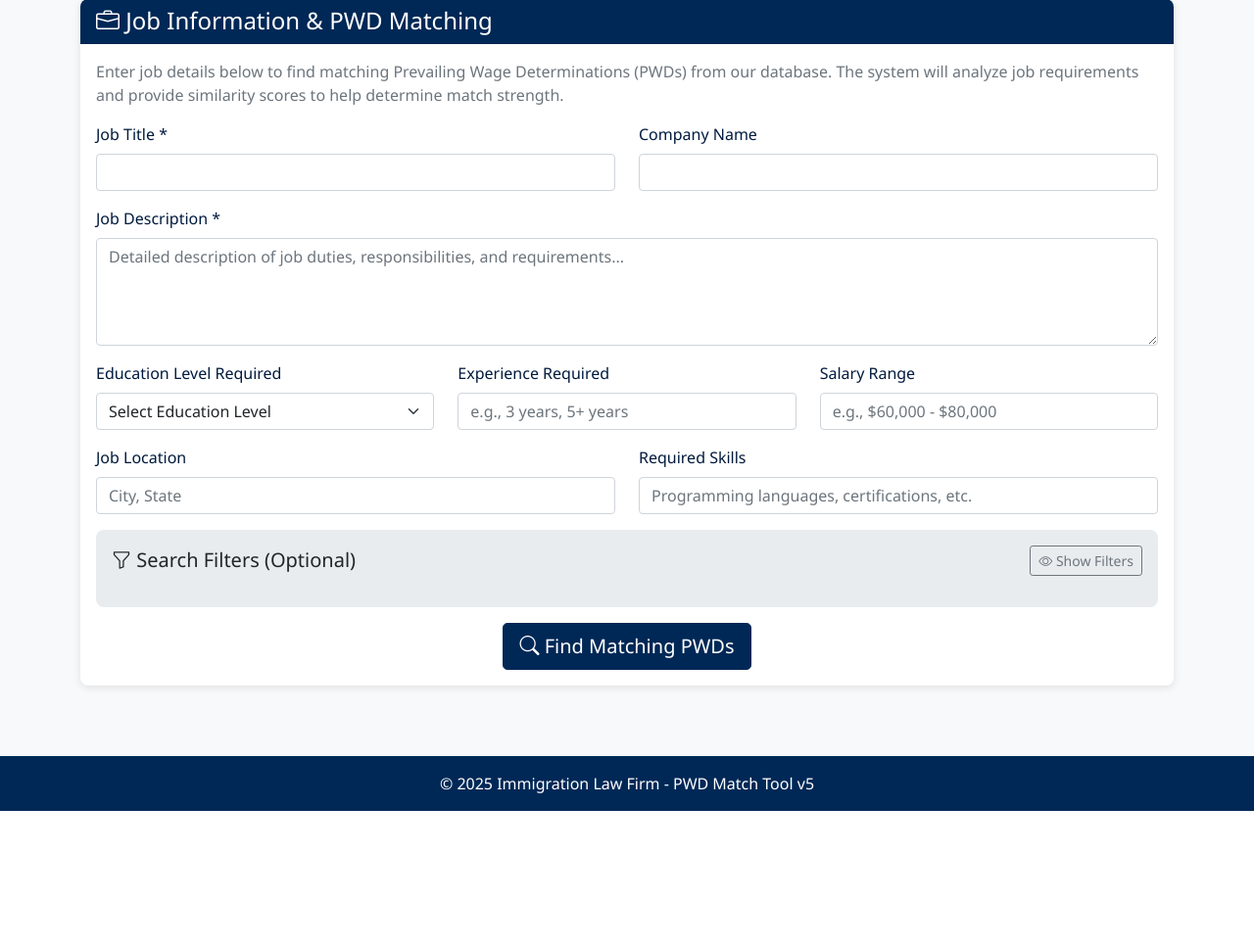
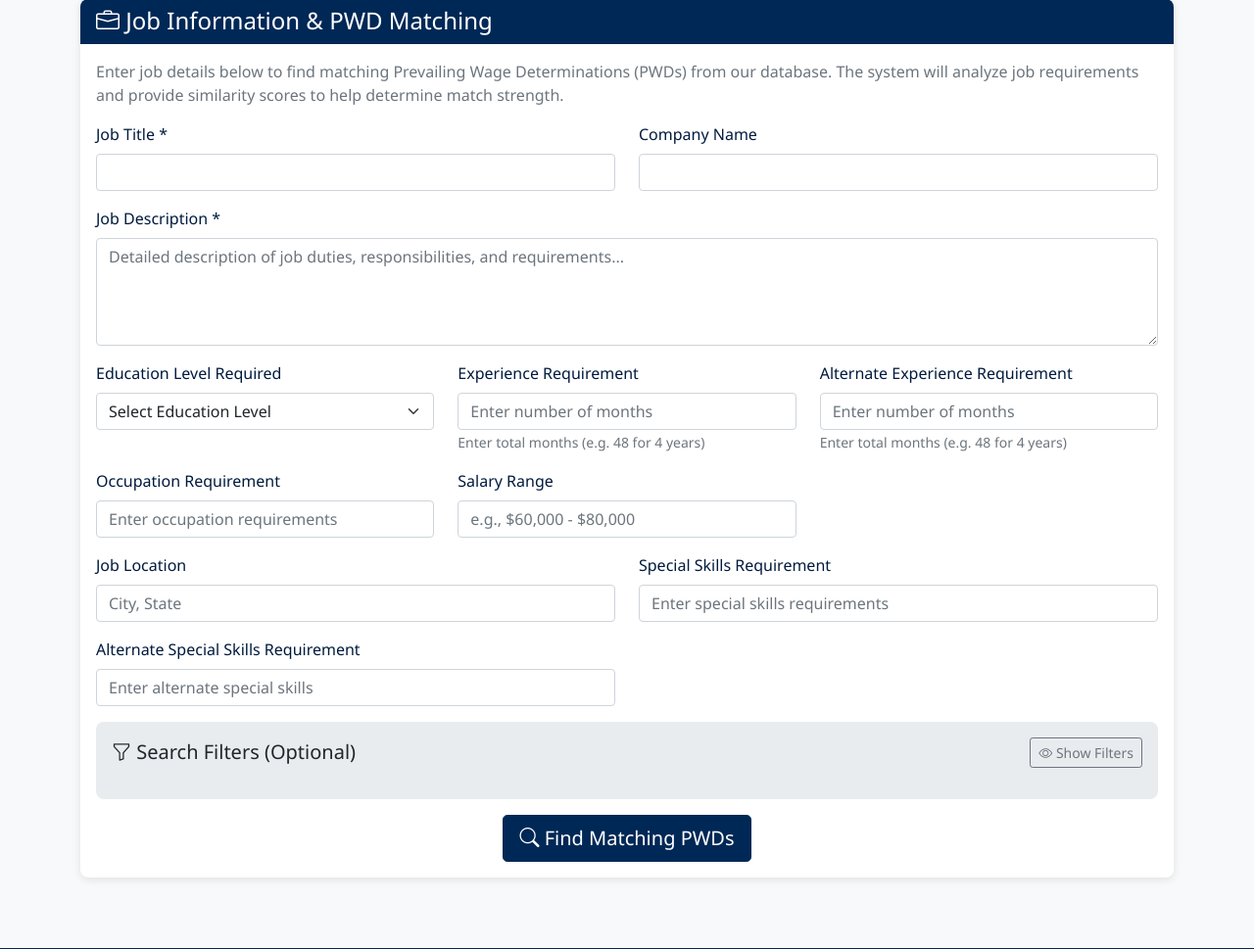
Before and after one commit to mmbeirut/pwdmatchtoolv1, a Flask app: page / in a window 1280 px wide. Shown: the part 87-1056 px from the top of the page at 98% size. Before the commit the page ends 915 px from the top, so only its background shows below. Run offline with Flask 3, Linux system fonts and the light colour scheme; some libraries are stand-ins or nearby versions.

Commit message:
feat: Update search form with new experience, skills, and occupation fields
Co-authored-by: aider (openrouter/anthropic/claude-3.5-sonnet) <aider@aider.chat>

```diff
--- a/templates/index.html
+++ b/templates/index.html
@@ -55,9 +55,25 @@
                         </div>
                         <div class="col-md-4">
                             <div class="mb-3">
-                                <label for="experience_required" class="form-label">Experience Required</label>
-                                <input type="text" class="form-control" id="experience_required" name="experience_required"
-                                       placeholder="e.g., 3 years, 5+ years">
+                                <label for="experience_requirement" class="form-label">Experience Requirement</label>
+                                <input type="number" class="form-control" id="experience_requirement" name="experience_requirement"
+                                       placeholder="Enter number of months">
+                                <small class="text-muted">Enter total months (e.g. 48 for 4 years)</small>
+                            </div>
+                        </div>
+                        <div class="col-md-4">
+                            <div class="mb-3">
+                                <label for="alternate_experience" class="form-label">Alternate Experience Requirement</label>
+                                <input type="number" class="form-control" id="alternate_experience" name="alternate_experience"
+                                       placeholder="Enter number of months">
+                                <small class="text-muted">Enter total months (e.g. 48 for 4 years)</small>
+                            </div>
+                        </div>
+                        <div class="col-md-4">
+                            <div class="mb-3">
+                                <label for="occupation_requirement" class="form-label">Occupation Requirement</label>
+                                <input type="text" class="form-control" id="occupation_requirement" name="occupation_requirement"
+                                       placeholder="Enter occupation requirements">
                             </div>
                         </div>
                         <div class="col-md-4">
@@ -79,9 +95,16 @@
                         </div>
                         <div class="col-md-6">
                             <div class="mb-3">
-                                <label for="skills" class="form-label">Required Skills</label>
-                                <input type="text" class="form-control" id="skills" name="skills"
-                                       placeholder="Programming languages, certifications, etc.">
+                                <label for="special_skills" class="form-label">Special Skills Requirement</label>
+                                <input type="text" class="form-control" id="special_skills" name="special_skills"
+                                       placeholder="Enter special skills requirements">
+                            </div>
+                        </div>
+                        <div class="col-md-6">
+                            <div class="mb-3">
+                                <label for="alternate_special_skills" class="form-label">Alternate Special Skills Requirement</label>
+                                <input type="text" class="form-control" id="alternate_special_skills" name="alternate_special_skills"
+                                       placeholder="Enter alternate special skills">
                             </div>
                         </div>
                     </div>
@@ -277,28 +300,25 @@ $(document).ready(function() {
                 html += '<div class="col-md-8">';
                 html += '<h5 class="card-title">' + (result.job_title || 'N/A') + '</h5>';
                 html += '<h6 class="card-subtitle mb-2 text-muted">' + (result.company || 'N/A') + '</h6>';
-                html += '<p class="card-text"><strong>Location:</strong> ' + (result.job_location || 'N/A') + '</p>';
-                html += '<p class="card-text"><strong>PWD Case:</strong> ' + (result.pwd_case_number || 'N/A') + '</p>';
+                html += '<p class="card-text"><strong>Case Number:</strong> ' + (result.pwd_case_number || 'N/A') + '</p>';
                 html += '<p class="card-text"><strong>Case Status:</strong> ' + (result.case_status || 'N/A') + '</p>';
+                html += '<p class="card-text"><strong>Work Location:</strong> ' + (result.job_location || 'N/A') + '</p>';
+                html += '<p class="card-text"><strong>Experience Requirement:</strong> ' + (result.experience_requirement || 'N/A') + '</p>';
+                html += '<p class="card-text"><strong>Alternate Experience:</strong> ' + (result.alternate_experience || 'N/A') + '</p>';
+                html += '<p class="card-text"><strong>Occupation Requirement:</strong> ' + (result.occupation_requirement || 'N/A') + '</p>';
 
-                if (result.job_description) {
-                    var shortDesc = result.job_description.length > 200 ?
-                        result.job_description.substring(0, 200) + '...' : result.job_description;
-                    html += '<p class="card-text"><strong>Description:</strong> ' + shortDesc + '</p>';
+                // Wage display with potential warning
+                var wageHtml = '<p class="card-text"><strong>Issued Wage Required:</strong> ';
+                if (result.wage_info) {
+                    wageHtml += '$' + result.wage_info.amount + ' per ' + (result.wage_info.period || 'period');
+                    if (result.wage_issue) {
+                        wageHtml += ' <span class="badge bg-danger">⚠️ Wage Issue</span>';
+                    }
+                } else {
+                    wageHtml += 'N/A';
                 }
-
-                if (result.education_required) {
-                    html += '<p class="card-text"><strong>Education:</strong> ' + result.education_required + '</p>';
-                }
-
-                if (result.experience_required) {
-                    html += '<p class="card-text"><strong>Experience:</strong> ' + result.experience_required + '</p>';
-                }
-
-                if (result.wage_info && result.wage_info.amount) {
-                    html += '<p class="card-text"><strong>Wage:</strong> $' + result.wage_info.amount +
-                           ' per ' + (result.wage_info.period || 'period') + '</p>';
-                }
+                wageHtml += '</p>';
+                html += wageHtml;
 
                 html += '</div>';
                 html += '<div class="col-md-4 text-end">';
@@ -306,10 +326,36 @@ $(document).ready(function() {
                 html += scorePercent + '%</div>';
                 html += '<div class="badge bg-' + getMatchBadgeColor(result.match_strength) + '">';
                 html += result.match_strength + ' Match</div>';
+                html += '<button class="btn btn-sm btn-outline-primary mt-2" onclick="showDetails(' + index + ')">';
+                html += '<i class="bi bi-arrows-expand"></i> View Details</button>';
                 html += '</div>';
                 html += '</div>';
                 html += '</div>';
                 html += '</div>';
+
+                // Hidden modal for expanded view
+                html += '<div class="modal fade" id="detailsModal' + index + '" tabindex="-1">';
+                html += '<div class="modal-dialog modal-lg"><div class="modal-content">';
+                html += '<div class="modal-header">';
+                html += '<h5 class="modal-title">PWD Details - ' + (result.pwd_case_number || 'N/A') + '</h5>';
+                html += '<button type="button" class="btn-close" data-bs-dismiss="modal"></button>';
+                html += '</div>';
+                html += '<div class="modal-body">';
+                html += '<dl class="row">';
+                html += '<dt class="col-sm-4">Company</dt><dd class="col-sm-8">' + (result.company || 'N/A') + '</dd>';
+                html += '<dt class="col-sm-4">Case Number</dt><dd class="col-sm-8">' + (result.pwd_case_number || 'N/A') + '</dd>';
+                html += '<dt class="col-sm-4">Case Status</dt><dd class="col-sm-8">' + (result.case_status || 'N/A') + '</dd>';
+                html += '<dt class="col-sm-4">Job Title</dt><dd class="col-sm-8">' + (result.job_title || 'N/A') + '</dd>';
+                html += '<dt class="col-sm-4">Work Location</dt><dd class="col-sm-8">' + (result.job_location || 'N/A') + '</dd>';
+                html += '<dt class="col-sm-4">Experience Requirement</dt><dd class="col-sm-8">' + (result.experience_requirement || 'N/A') + '</dd>';
+                html += '<dt class="col-sm-4">Alternate Experience</dt><dd class="col-sm-8">' + (result.alternate_experience || 'N/A') + '</dd>';
+                html += '<dt class="col-sm-4">Occupation Requirement</dt><dd class="col-sm-8">' + (result.occupation_requirement || 'N/A') + '</dd>';
+                html += '<dt class="col-sm-4">ONET Code</dt><dd class="col-sm-8">' + (result.onet_code || 'N/A') + '</dd>';
+                html += '<dt class="col-sm-4">Travel Required</dt><dd class="col-sm-8">' + (result.travel_required ? 'Yes' : 'No') + '</dd>';
+                html += '<dt class="col-sm-4">Validity Period</dt><dd class="col-sm-8">' + (result.validity_period || 'N/A') + '</dd>';
+                html += '<dt class="col-sm-4">Job Description</dt><dd class="col-sm-8">' + (result.job_description || 'N/A') + '</dd>';
+                html += '</dl>';
+                html += '</div></div></div></div>';
             });
 
             $('#results-container').html(html);
```
